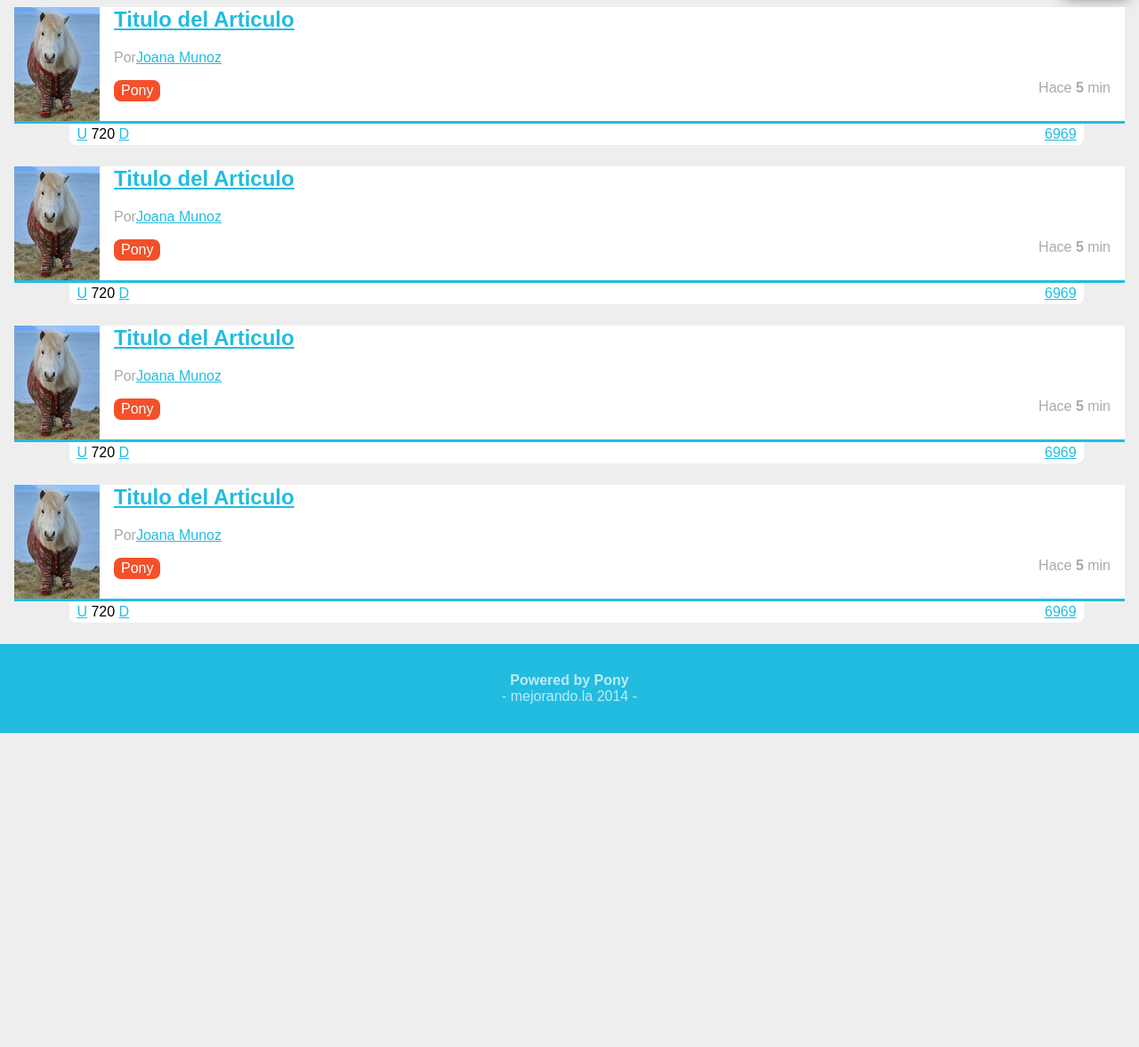
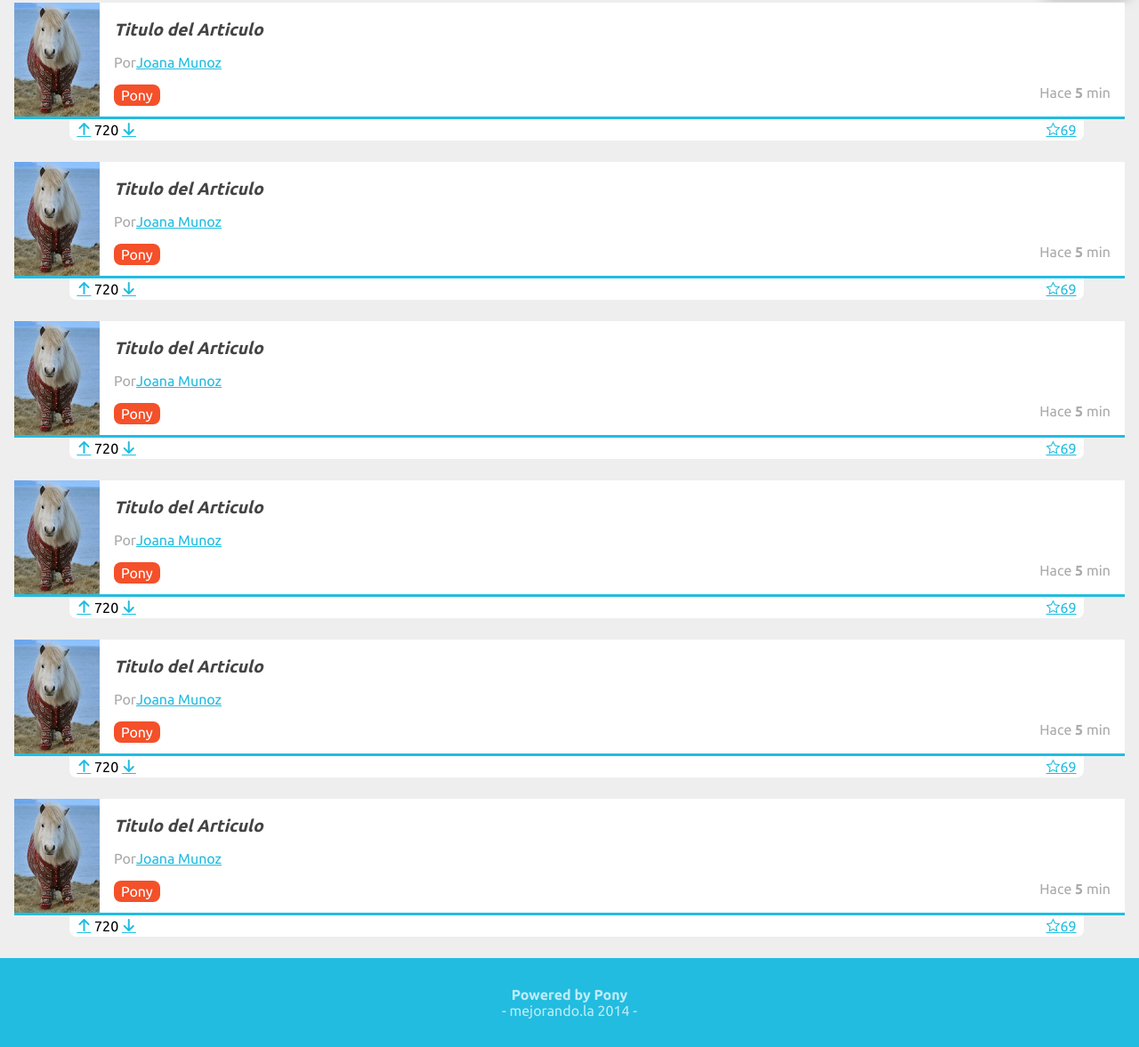
Before and after one commit to alexballera/Diseno_web, a plain HTML site: page index.html in a window 1280 px wide. Shown: the part 118-1295 px from the top of the page at 89% size. Before the commit the page ends 942 px from the top, so only its background shows below. Drawn offline with Linux system fonts and the light colour scheme.

Commit message:
Agregado iconos con icomoon

```diff
--- /dev/null
+++ b/fonts/icon.css
@@ -0,0 +1,37 @@
+@font-face {
+	font-family: 'icomoon';
+	src:url('icomoon.eot?-zh4g26');
+	src:url('icomoon.eot?#iefix-zh4g26') format('embedded-opentype'),
+		url('icomoon.ttf?-zh4g26') format('truetype'),
+		url('icomoon.woff?-zh4g26') format('woff'),
+		url('icomoon.svg?-zh4g26#icomoon') format('svg');
+	font-weight: normal;
+	font-style: normal;
+}
+
+[class^="icon-"], [class*=" icon-"] {
+	font-family: 'icomoon';
+	speak: none;
+	font-style: normal;
+	font-weight: normal;
+	font-variant: normal;
+	text-transform: none;
+	line-height: 1;
+
+	/* Better Font Rendering =========== */
+	-webkit-font-smoothing: antialiased;
+	-moz-osx-font-smoothing: grayscale;
+}
+
+.icon-pencil:before {
+	content: "\e600";
+}
+.icon-star-empty:before {
+	content: "\e601";
+}
+.icon-arrow-up:before {
+	content: "\e602";
+}
+.icon-arrow-down:before {
+	content: "\e603";
+}
--- a/index.html
+++ b/index.html
@@ -4,7 +4,9 @@
     <meta charset="UTF-8">
     <meta name="description" content="Proyecto de Diseno Web Responsive">
     <title>Retina Display, Diseno Web Responsive & Mobile First</title>
+    <link href='http://fonts.googleapis.com/css?family=Ubuntu:400,700,300' rel='stylesheet' type='text/css'>
     <link rel="stylesheet" href="style/normalize.css">
+    <link rel="stylesheet" href="fonts/icon.css">
     <link rel="stylesheet" href="style/style.css">
   </head>
   <body>
@@ -27,7 +29,7 @@
         <li><a href="#">CSS3</a></li>
         <li><a href="#">Django</a></li>
         <li id="publicar_nav">
-          <a href="#">Publicar</a>
+          <a href="#" class="icon-pencil"> Publicar</a>
         </li>
       </ul>
     </nav>
@@ -36,11 +38,11 @@
         <figure class="imagen_item">
           <img src="images/imagen.jpg" alt="">
         </figure>
-        <h2>
+        <h2 class="titulo_item">
         <a href="#">
           Titulo del Articulo
         </a>
-        </h2>
+        </h2 class="titulo_item">
         <div class="autor_item">
           Por<a href="#">Joana Munoz</a>
         </div>
@@ -52,22 +54,22 @@
 
         </div>
         <div class="votacion">
-          <a href="#" class="up">U</a>
+          <a href="#" class="up icon-arrow-up"></a>
           720
-          <a href="#" class="down">D</a>
+          <a href="#" class="down icon-arrow-down"></a>
           <a href="#" class="comentarios_item">69</a>
-          <a href="#" class="guardar_item">69</a>
+          <a href="#" class="guardar_item icon-star-empty"></a>
         </div>
       </article>
-            <article class="item">
+      <article class="item">
         <figure class="imagen_item">
           <img src="images/imagen.jpg" alt="">
         </figure>
-        <h2>
+        <h2 class="titulo_item">
         <a href="#">
           Titulo del Articulo
         </a>
-        </h2>
+        </h2 class="titulo_item">
         <div class="autor_item">
           Por<a href="#">Joana Munoz</a>
         </div>
@@ -79,22 +81,22 @@
 
         </div>
         <div class="votacion">
-          <a href="#" class="up">U</a>
+          <a href="#" class="up icon-arrow-up"></a>
           720
-          <a href="#" class="down">D</a>
+          <a href="#" class="down icon-arrow-down"></a>
           <a href="#" class="comentarios_item">69</a>
-          <a href="#" class="guardar_item">69</a>
+          <a href="#" class="guardar_item icon-star-empty"></a>
         </div>
       </article>
-            <article class="item">
+      <article class="item">
         <figure class="imagen_item">
           <img src="images/imagen.jpg" alt="">
         </figure>
-        <h2>
+        <h2 class="titulo_item">
         <a href="#">
           Titulo del Articulo
         </a>
-        </h2>
+        </h2 class="titulo_item">
         <div class="autor_item">
           Por<a href="#">Joana Munoz</a>
         </div>
@@ -106,22 +108,22 @@
 
         </div>
         <div class="votacion">
-          <a href="#" class="up">U</a>
+          <a href="#" class="up icon-arrow-up"></a>
           720
-          <a href="#" class="down">D</a>
+          <a href="#" class="down icon-arrow-down"></a>
           <a href="#" class="comentarios_item">69</a>
-          <a href="#" class="guardar_item">69</a>
+          <a href="#" class="guardar_item icon-star-empty"></a>
         </div>
       </article>
-            <article class="item">
+      <article class="item">
         <figure class="imagen_item">
           <img src="images/imagen.jpg" alt="">
         </figure>
-        <h2>
+        <h2 class="titulo_item">
         <a href="#">
           Titulo del Articulo
         </a>
-        </h2>
+        </h2 class="titulo_item">
         <div class="autor_item">
           Por<a href="#">Joana Munoz</a>
         </div>
@@ -133,11 +135,65 @@
 
         </div>
         <div class="votacion">
-          <a href="#" class="up">U</a>
+          <a href="#" class="up icon-arrow-up"></a>
           720
-          <a href="#" class="down">D</a>
+          <a href="#" class="down icon-arrow-down"></a>
           <a href="#" class="comentarios_item">69</a>
-          <a href="#" class="guardar_item">69</a>
+          <a href="#" class="guardar_item icon-star-empty"></a>
+        </div>
+      </article>
+      <article class="item">
+        <figure class="imagen_item">
+          <img src="images/imagen.jpg" alt="">
+        </figure>
+        <h2 class="titulo_item">
+        <a href="#">
+          Titulo del Articulo
+        </a>
+        </h2 class="titulo_item">
+        <div class="autor_item">
+          Por<a href="#">Joana Munoz</a>
+        </div>
+        <div class="datos_item">
+          <a href="#" class="tag_item">Pony</a>
+          <span class="fecha_item">
+            Hace <strong>5 </strong> min
+          </span>
+
+        </div>
+        <div class="votacion">
+          <a href="#" class="up icon-arrow-up"></a>
+          720
+          <a href="#" class="down icon-arrow-down"></a>
+          <a href="#" class="comentarios_item">69</a>
+          <a href="#" class="guardar_item icon-star-empty"></a>
+        </div>
+      </article>
+      <article class="item">
+        <figure class="imagen_item">
+          <img src="images/imagen.jpg" alt="">
+        </figure>
+        <h2 class="titulo_item">
+        <a href="#">
+          Titulo del Articulo
+        </a>
+        </h2 class="titulo_item">
+        <div class="autor_item">
+          Por<a href="#">Joana Munoz</a>
+        </div>
+        <div class="datos_item">
+          <a href="#" class="tag_item">Pony</a>
+          <span class="fecha_item">
+            Hace <strong>5 </strong> min
+          </span>
+
+        </div>
+        <div class="votacion">
+          <a href="#" class="up icon-arrow-up"></a>
+          720
+          <a href="#" class="down icon-arrow-down"></a>
+          <a href="#" class="comentarios_item">69</a>
+          <a href="#" class="guardar_item icon-star-empty"></a>
         </div>
       </article>
     </section>
--- a/style/style.css
+++ b/style/style.css
@@ -1,3 +1,5 @@
+@import url(http://fonts.googleapis.com/css?family=Ubuntu:400,700,300);
+
 a
 {
   color: #22bce0;
@@ -6,7 +8,7 @@ a
 body
 {
   background: #eeeeee;
-  font-family: Arial;
+  font-family: 'Ubuntu', sans-serif;
   font-size: 16px;
 }
 
@@ -169,10 +171,6 @@ nav
     float: right;
   }
 
-
-
-
-
 footer
 {
   background: #22bce0;
```
Also changed, not shown: fonts/icomoon.ttf (added), fonts/icomoon.woff (added), 2 other files.
